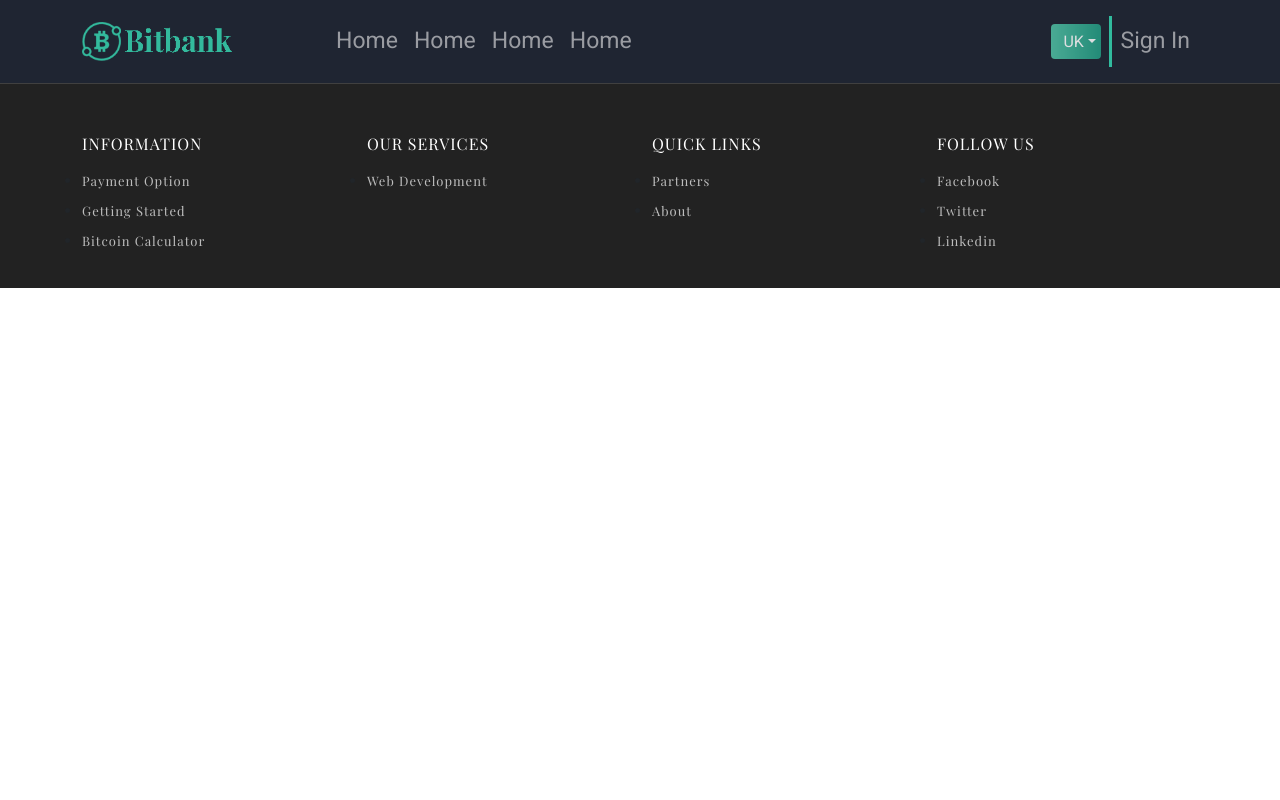
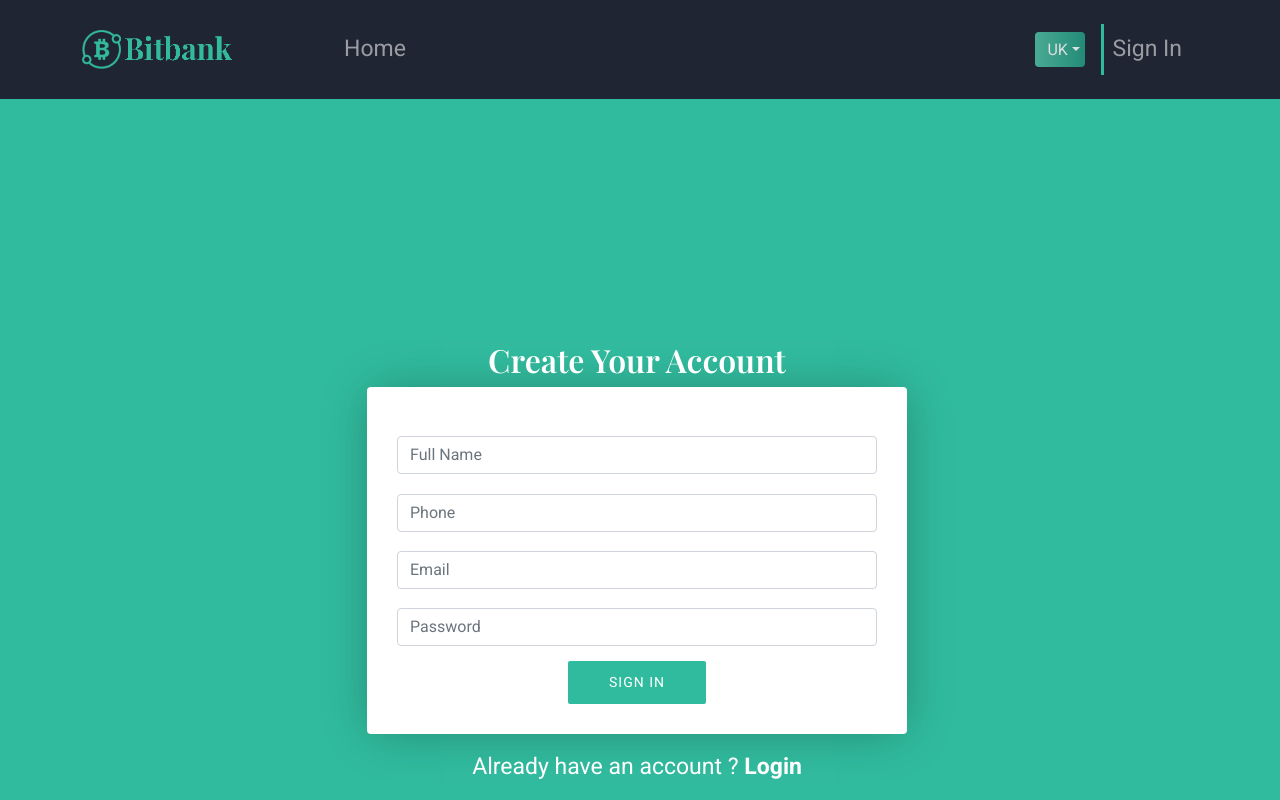
Before and after one commit to ra6ty/Bit-Bank, a React (Create React App) app: page /register in a window 1280 px wide. Shown: the top 800 px of the page. Built offline with nearby package versions, Linux system fonts and the light colour scheme.

Commit message:
fix bug with regular expression

```diff
--- a/src/component/Header/Header.tsx
+++ b/src/component/Header/Header.tsx
@@ -1,6 +1,7 @@
 import React from 'react';
 import "./Header.scss"
 import {Navbar, Nav, Container, Dropdown} from 'react-bootstrap';
+import {Link} from "react-router-dom";
 
 const Header:React.FC = () => {
 
@@ -15,10 +16,10 @@ const Header:React.FC = () => {
                 <Navbar.Toggle aria-controls="basic-navbar-nav"/>
                 <Navbar.Collapse id="basic-navbar-nav">
                     <Nav className="nav-menu">
-                        <Nav.Link className="nav-link nav-main" href="#home">Home</Nav.Link>
-                        <Nav.Link className="nav-link nav-main" href="#home">Home</Nav.Link>
-                        <Nav.Link className="nav-link nav-main" href="#home">Home</Nav.Link>
-                        <Nav.Link className="nav-link nav-main" href="#home">Home</Nav.Link>
+                        <Nav.Link ><Link className="nav-link nav-main" to="/">Home</Link></Nav.Link>
+                        {/*<Nav.Link className="nav-link nav-main" href="#home">Home</Nav.Link>*/}
+                        {/*<Nav.Link className="nav-link nav-main" href="#home">Home</Nav.Link>*/}
+                        {/*<Nav.Link className="nav-link nav-main" href="#home">Home</Nav.Link>*/}
                     </Nav>
                     <Nav className="nav-sign">
                         <Dropdown>
@@ -29,7 +30,7 @@ const Header:React.FC = () => {
                                 <Dropdown.Item style={styleTextInButton} href="#/action-2">EN</Dropdown.Item>
                             </Dropdown.Menu>
                         </Dropdown>
-                        <Nav.Link className="nav-link nav-sign-in" href="#home">Sign In</Nav.Link>
+                        <Nav.Link><Link className="nav-link nav-sign-in" to="/register">Sign In</Link></Nav.Link>
                     </Nav>
                 </Navbar.Collapse>
             </Container>
--- a/src/pages/Register/Register.scss
+++ b/src/pages/Register/Register.scss
@@ -1,5 +1,5 @@
 .register {
-  padding: 8rem 0;
+  padding: 2rem 0;
   background: #31BB9E;
   overflow-y: hidden !important;
 }
@@ -26,15 +26,21 @@
 .modal-dialog {
   margin: 10.75rem auto;
 }
-@media (max-width: 1700px) {
+@media (max-width: 1400px) {
   .register {
-    padding: 10rem 0;
+    padding: 7rem 0;
+  }
+}
+
+@media (max-width: 900px) {
+  .register {
+    padding: 7rem 0;
   }
 }
 
 @media (max-width: 400px) {
   .register {
-    padding: 11rem 0;
+    padding: 9rem 0;
   }
 }
 
--- a/src/pages/Register/Register.tsx
+++ b/src/pages/Register/Register.tsx
@@ -15,14 +15,14 @@ const Register: React.FC = () => {
         text?: string,
         enabled: boolean
     }>({
-        text: "Введіть привильне імя",
+        text: "Введіть правильне імя",
         enabled: false
     })
     const [errorPhone, setErrorPhone] = useState<{
         text?: string,
         enabled: boolean
     }>({
-        text: "Введіть првильний телефон",
+        text: "Введіть правильний телефон",
         enabled: false
     })
     const [errorEmail, setErrorEmail] = useState<{
@@ -36,7 +36,7 @@ const Register: React.FC = () => {
         text?: string,
         enabled: boolean
     }>({
-        text: "Введіть привильний пароль який має включати символи'?@#$%*'",
+        text: "Введіть правильний пароль який має включати символи'?@#$%*'",
         enabled: false
     })
 
@@ -63,7 +63,7 @@ const Register: React.FC = () => {
             setErrorPhone({...errorPhone, enabled: true})
         }
 
-        let regForEmail = /^[-\w.]+@([A-z][-A-z]+\.)+[A-z]{2,4}$/
+        let regForEmail = /^\w+([\.-]?\w+)*@\w+([\.-]?\w+)*(\.\w{2,3})+$/
 
         if (!regForEmail.test(emailValue)) {
             setErrorEmail({...errorEmail, enabled: true})
@@ -73,6 +73,7 @@ const Register: React.FC = () => {
 
         if (!regForPass.test(passValue)) {
             setErrorPass({...errorPass, enabled: true})
+            return
         }
 
         axios.post('https://user-simple.herokuapp.com/auth/registration', {
@@ -85,16 +86,15 @@ const Register: React.FC = () => {
                 if (response.data.status === "user created") {
                     setShow(true)
                     setEmailBusy(false)
+                    setNameValue("")
+                    setPhoneValue("")
+                    setEmailValue("")
+                    setPassValue("")
                 }
                 if (response.data.status === "email is used") {
                     setEmailBusy(true)
                 }
             })
-
-        setNameValue("")
-        setPhoneValue("")
-        setEmailValue("")
-        setPassValue("")
     }
 
     const handleClose = () => setShow(false);
--- a/src/routes.tsx
+++ b/src/routes.tsx
@@ -15,7 +15,8 @@ export const useRoutes = () => {
     } else {
         return (
             <Routes>
-                <Route path="/" element={< Register/>}/>
+                <Route path="/" element={< Main/>}/>
+                <Route path="/register" element={< Register/>}/>
             </Routes>
         )
     }
```
